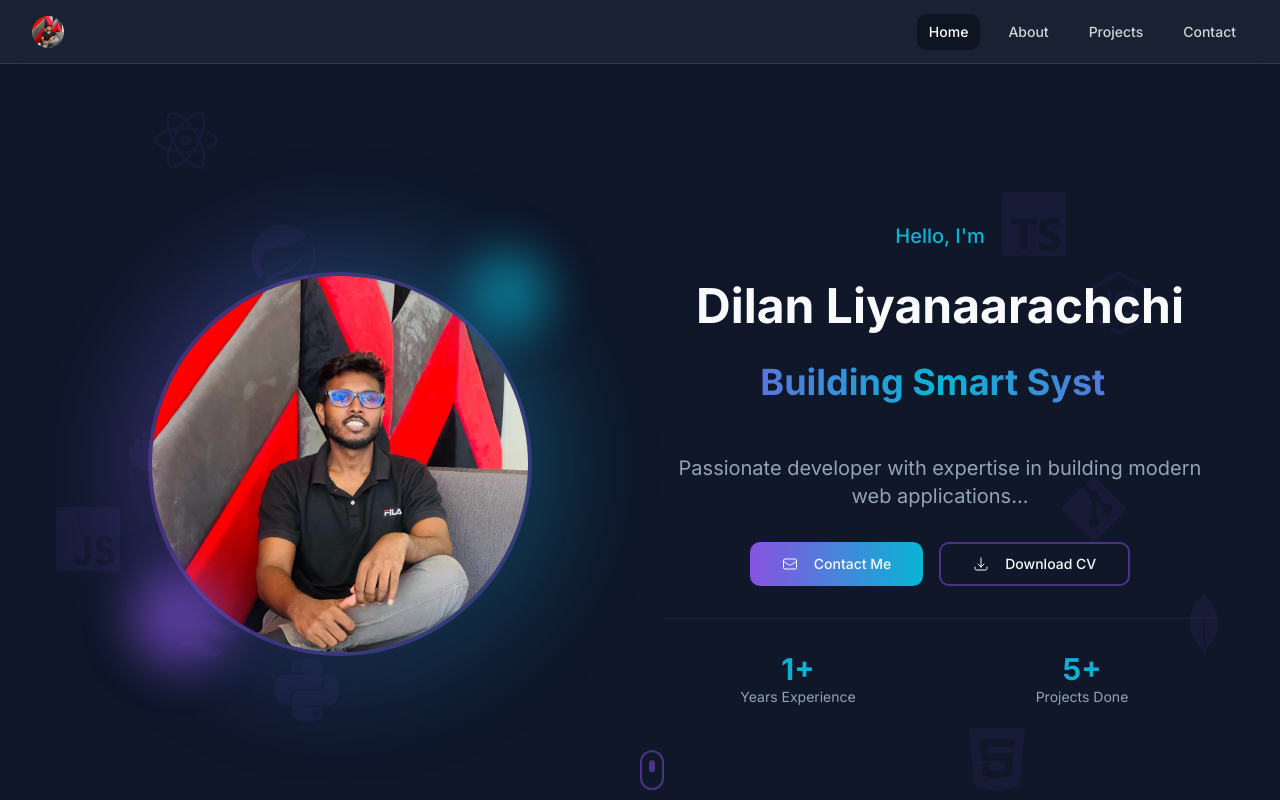
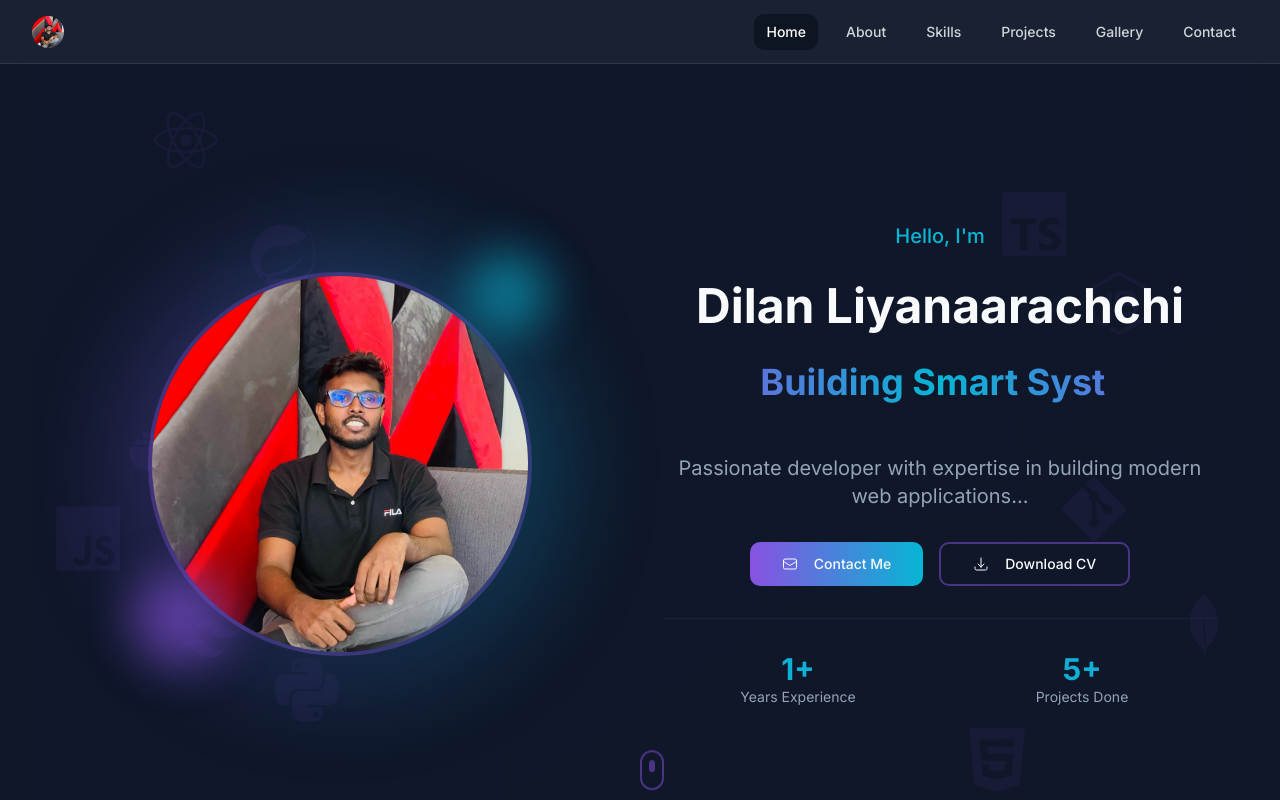
Before and after one commit to DiilaNa/My_Portafolio-React, a React (Vite) app: page / in a window 1280 px wide. Shown: the top 800 px of the page. Built offline with nearby package versions, Linux system fonts and the light colour scheme.

Commit message:
fix(navbar)update navbar with new sections

```diff
--- a/src/Sections/NavBar.tsx
+++ b/src/Sections/NavBar.tsx
@@ -9,7 +9,9 @@ import profilepic from "../assets/Profile.jpg"
 const navigation = [
   { name: "Home", href: "#home", current: true },
   { name: "About", href: "#about", current: false },
+  { name: "Skills", href: "#skills", current: false },
   { name: "Projects", href: "#projects", current: false },
+  { name: "Gallery", href: "#gallery", current: false },
   { name: "Contact", href: "#contact", current: false },
 ];
 
@@ -26,14 +28,12 @@ export default function NavBar() {
         <div className="mx-auto max-w-7xl px-2 sm:px-6 lg:px-8">
           <div className="relative flex h-16 items-center justify-between">
 
-            {/* 👇 Left section (Logo or Name placeholder) */}
             <div className="flex items-center">
               <a href="#home" className="text-white text-lg font-semibold tracking-wide">
                <img src={profilepic} className="w-8 h-8 rounded-3xl"/>
               </a>
             </div>
 
-            {/* 👇 Right section (Navigation + Mobile Menu Button) */}
             <div className="flex items-center justify-end flex-1 space-x-4">
 
               {/* Desktop Navigation */}
@@ -54,7 +54,6 @@ export default function NavBar() {
                 ))}
               </div>
 
-              {/* 👇 Mobile Menu Button (moved to right side now) */}
               <div className="flex sm:hidden">
                 <DisclosureButton className="group relative inline-flex items-center justify-center rounded-md p-2 text-gray-400 hover:bg-white/5 hover:text-white focus:outline-2 focus:-outline-offset-1 focus:outline-indigo-500">
                   {/* Hamburger Icon */}
@@ -73,7 +72,6 @@ export default function NavBar() {
           </div>
         </div>
 
-        {/* 👇 Mobile Dropdown Menu */}
         <DisclosurePanel className="sm:hidden">
           <div className="space-y-1 px-2 pt-2 pb-3 bg-gray-900/90 backdrop-blur-md">
             {navigation.map((item) => (
```
